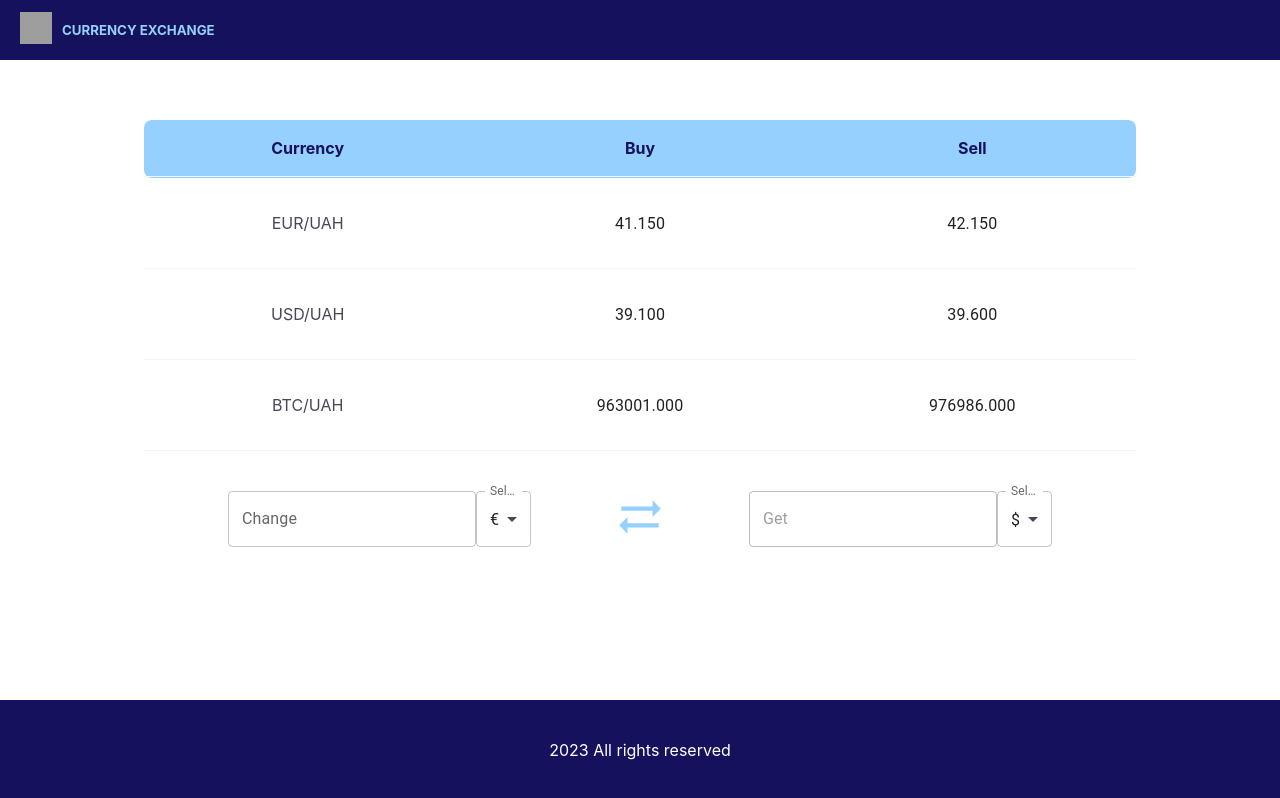
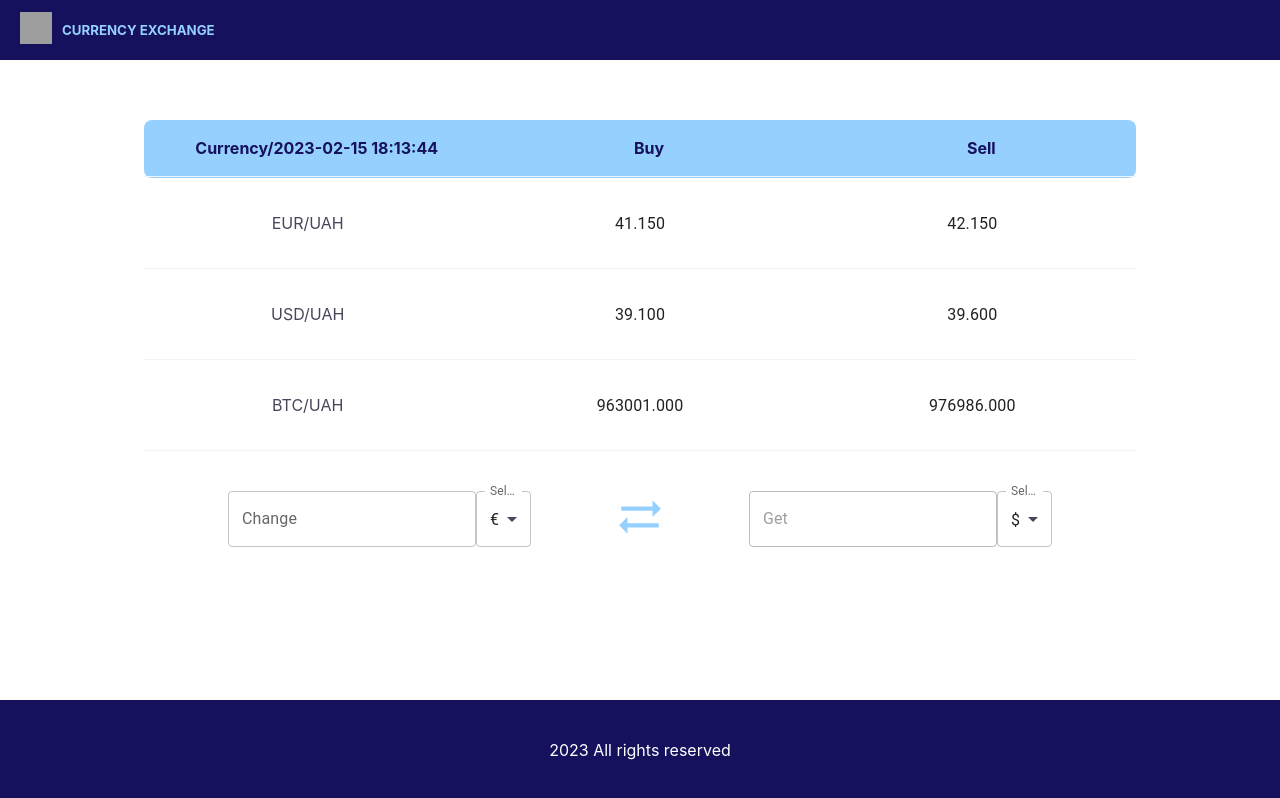
Before and after one commit to Irines/Test-task-currrency-converter, a React (Create React App) app: page / in a window 1280 px wide. Built offline with nearby package versions, Linux system fonts and the light colour scheme; grey boxes are pictures that could not be loaded.

Commit message:
current date addition

```diff
--- a/src/components/Converter.tsx
+++ b/src/components/Converter.tsx
@@ -4,7 +4,7 @@ import './../styles/converter.sass';
 import MenuItem from "@mui/material/MenuItem";
 import { ChangeEvent, useContext, useEffect, useState } from "react";
 import axios from "axios";
-import { CurrencyContextType, CurrencyObj } from "../interfaces/currency-data";
+import { CurrencyContextType } from "../interfaces/currency-data";
 import { CurrencyContext } from "../data-context";
 import { rounded } from "../globalFuncs";
 
--- a/src/components/EditableField.tsx
+++ b/src/components/EditableField.tsx
@@ -94,7 +94,6 @@ function EditableField({value, type, currencyRowObj} : FieldProps) {
                 <TextField
                     fullWidth
                     id="outlined-name"
-                    // label="Name"
                     autoComplete='off'
                     value={rounded(fieldValue)}
                     onChange={handleChange}
--- a/src/components/TableRow.tsx
+++ b/src/components/TableRow.tsx
@@ -5,13 +5,12 @@ import { CurrencyObj } from "../interfaces/currency-data";
 
 interface RowData {
     value: CurrencyObj;
-    key: string;
 }
 
-function TableRow({value, key}:RowData) {
+function TableRow({value}: RowData) {
 
     return (
-        <div className="row" key={key}>
+        <div className="row">
             <div className="cell currency-col"><div>{`${value.ccy}/${value.base_ccy}`}</div></div>
                 <div className="cell">
                     <div className="cell__content">
--- a/src/containers/CurrencyTable.tsx
+++ b/src/containers/CurrencyTable.tsx
@@ -4,6 +4,7 @@ import TableRow from "../components/TableRow";
 import axios from "axios";
 import { CurrencyContextType, CurrencyObj } from "../interfaces/currency-data";
 import { CurrencyContext } from "../data-context";
+import { formatDate } from "../globalFuncs";
 
 const currencyArr = [
   { id:"1", ccy: "EUR", base_ccy: "UAH", buy: "41.15000", sale: "42.15000" },
@@ -46,7 +47,7 @@ function CurrencyTable() {
         <div className="table-header">
           <div className="row">
             <div className="cell hd-cell">
-              <div>Currency</div>
+              <div>Currency/{formatDate(new Date())}</div>
             </div>
             <div className="cell hd-cell">
               <div>Buy</div>
--- a/src/globalFuncs.tsx
+++ b/src/globalFuncs.tsx
@@ -1,3 +1,23 @@
 export const rounded = function(value: string){
     return value ? String((+value).toFixed(3)) : ''
 }
+
+const padTo2Digits = (num: number) => {
+    return num.toString().padStart(2, '0');
+  }
+
+export const formatDate = (date: Date) => {
+    return (
+      [
+        date.getFullYear(),
+        padTo2Digits(date.getMonth() + 1),
+        padTo2Digits(date.getDate()),
+      ].join('-') +
+      ' ' +
+      [
+        padTo2Digits(date.getHours()),
+        padTo2Digits(date.getMinutes()),
+        padTo2Digits(date.getSeconds()),
+      ].join(':')
+    );
+  }
--- a/src/styles/currency-table.sass
+++ b/src/styles/currency-table.sass
@@ -17,7 +17,7 @@
             justify-content: space-between
             border-bottom: 1px solid $line-color
         .table-header
-            height: 58px
+            min-height: 58px
             border-radius: 8px
             background-color: $light-blue
             .row
@@ -25,6 +25,7 @@
                     cursor: pointer
                     padding: 18px
                     div
+                        padding-left: 18px
                         color: $header-color
                         font-weight: bold
         .table-body
```
Also changed, not shown: src/logo.svg (deleted).
